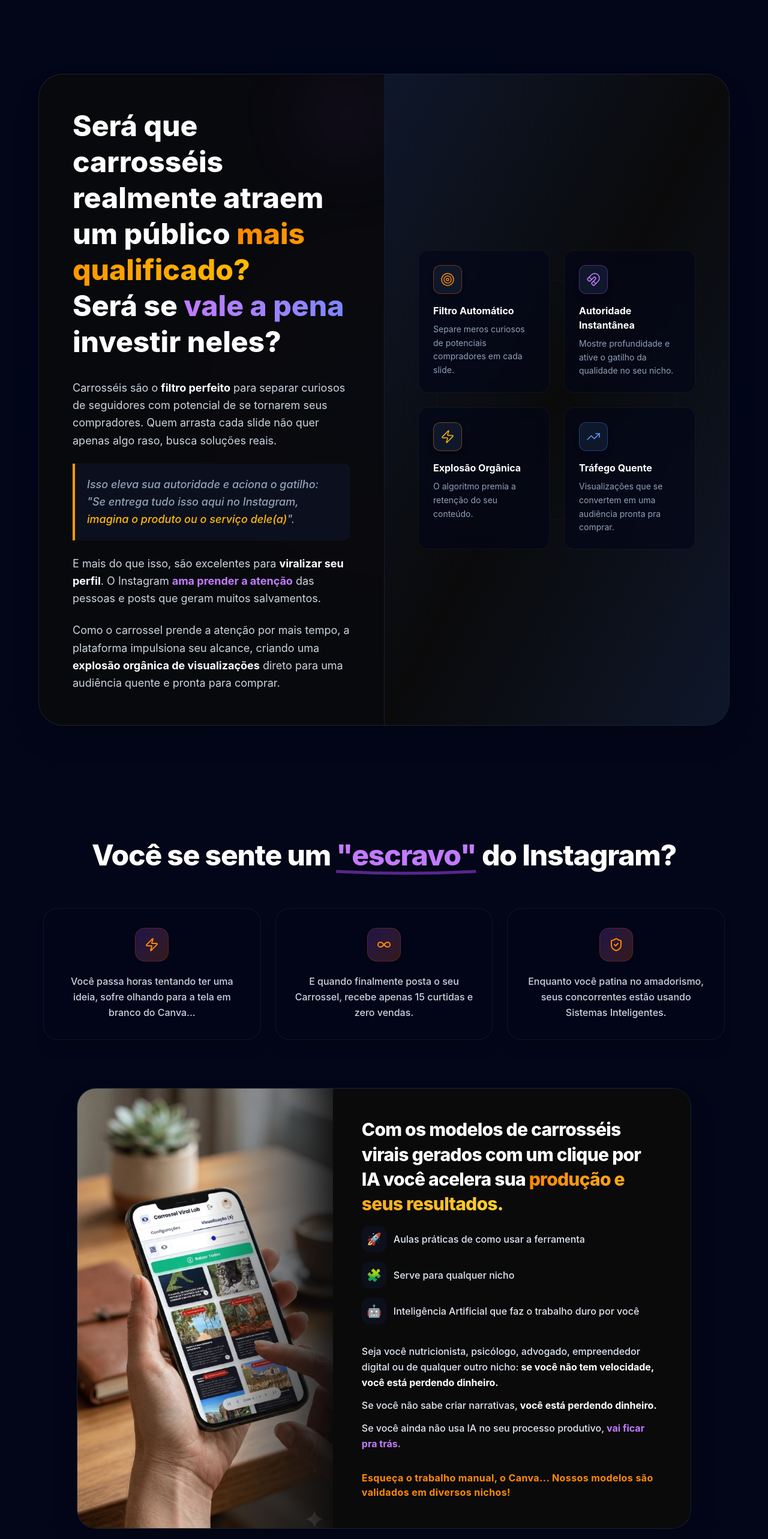
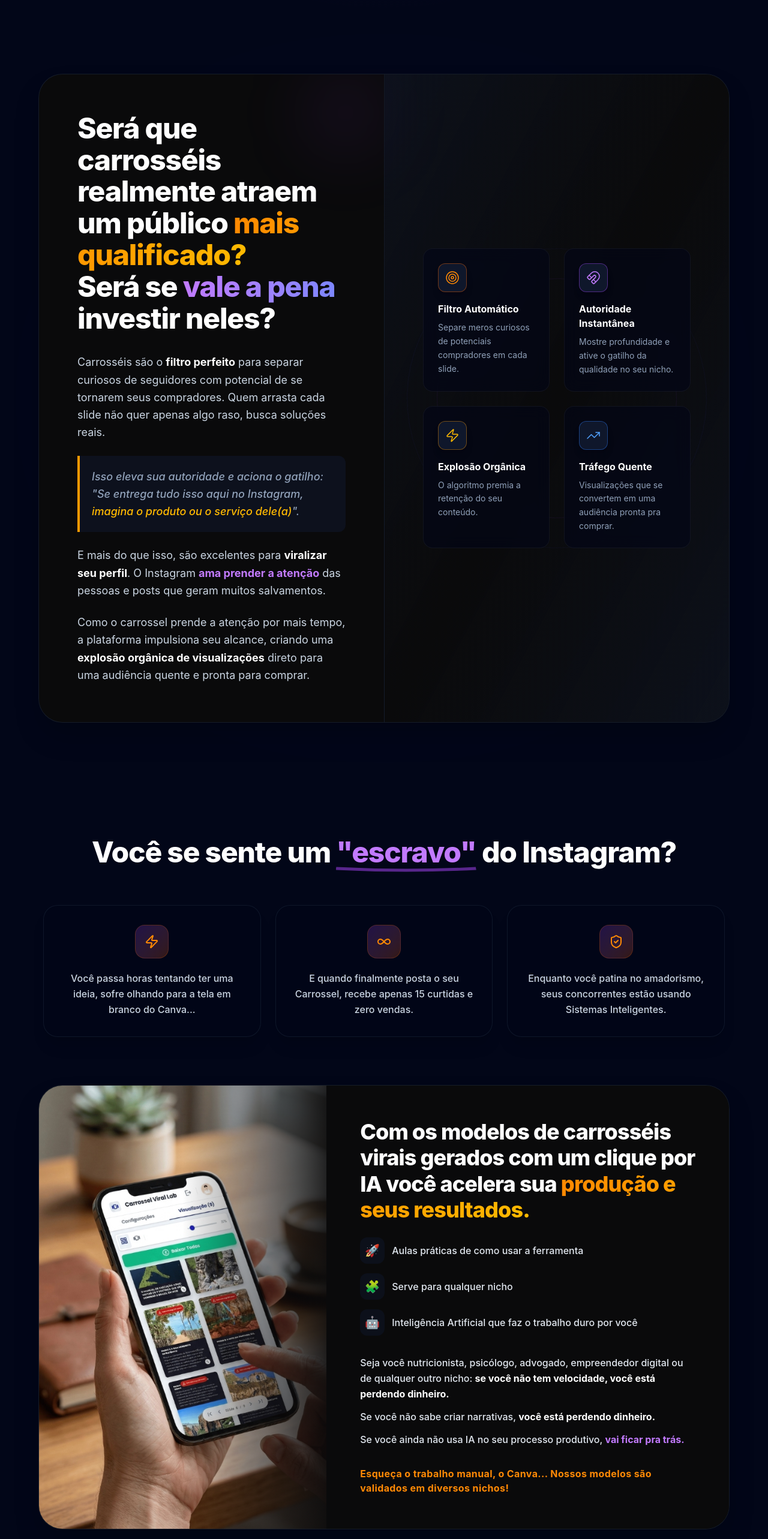
Before and after one commit to GLAUBERUCHOA/Corrosel-Viral, a Next.js app: page / in a window 1280 px wide. Shown: the part 3580-6146 px from the top of the page at 60% size. Built offline with nearby package versions, Linux system fonts and the light colour scheme; a web font is replaced by a local one.

Commit message:
style: unify mega card styles and typography for brand identity

```diff
--- a/app/page.tsx
+++ b/app/page.tsx
@@ -179,14 +179,14 @@ export default function HomePage() {
 
           <div className="max-w-6xl mx-auto relative z-10">
             <FadeInSection>
-              <div className="bg-[#0A0A0B]/80 backdrop-blur-xl border border-slate-800/80 rounded-[2.5rem] overflow-hidden shadow-2xl">
+              <div className="bg-[#0A0A0B] backdrop-blur-xl border border-slate-800/60 rounded-[2.5rem] overflow-hidden shadow-2xl">
                 <div className="flex flex-col lg:flex-row">
 
                   {/* Text Content Area */}
-                  <div className="w-full lg:w-1/2 p-10 sm:p-14 flex flex-col justify-center relative">
+                  <div className="w-full lg:w-1/2 p-8 md:p-12 lg:p-16 flex flex-col justify-center relative">
                     <div className="absolute top-0 right-0 w-32 h-32 bg-purple-500/10 blur-[60px] rounded-full pointer-events-none"></div>
 
-                    <h2 className="text-3xl sm:text-4xl lg:text-5xl font-extrabold text-white mb-8 leading-tight">
+                    <h2 className="text-3xl sm:text-4xl lg:text-5xl font-extrabold text-white mb-8 leading-[1.1] tracking-tight">
                       Será que carrosséis realmente atraem um público <span className="text-transparent bg-clip-text bg-gradient-to-r from-orange-400 to-amber-400">mais qualificado?</span> <br className="hidden sm:block" /> Será se <span className="text-transparent bg-clip-text bg-gradient-to-r from-purple-400 to-indigo-400">vale a pena</span> investir neles?
                     </h2>
 
@@ -207,7 +207,7 @@ export default function HomePage() {
                   </div>
 
                   {/* Visual Impact Area */}
-                  <div className="w-full lg:w-1/2 bg-gradient-to-br from-slate-900 via-[#0A0A0B] to-slate-900 border-l border-slate-800/50 p-10 sm:p-14 flex flex-col justify-center items-center relative overflow-hidden">
+                  <div className="w-full lg:w-1/2 bg-gradient-to-br from-slate-900/50 via-[#0A0A0B] to-slate-900/50 border-l border-slate-800/50 p-8 md:p-12 lg:p-16 flex flex-col justify-center items-center relative overflow-hidden">
                     {/* Glowing Accent Ring */}
                     <div className="absolute inset-0 flex items-center justify-center opacity-30 pointer-events-none">
                       <div className="w-[400px] h-[400px] border border-purple-500/30 rounded-full animate-[spin_20s_linear_infinite]"></div>
@@ -265,7 +265,7 @@ export default function HomePage() {
                 </div>
               </div>
 
-              <div className="bg-[#0A0A0B] border border-slate-800/80 rounded-[2rem] overflow-hidden flex flex-col md:flex-row mt-16 group hover:border-slate-700 transition-all duration-500 shadow-2xl max-w-5xl mx-auto">
+              <div className="bg-[#0A0A0B] border border-slate-800/60 rounded-[2.5rem] overflow-hidden flex flex-col md:flex-row mt-16 group hover:border-slate-700 transition-all duration-500 shadow-2xl max-w-6xl mx-auto">
                 <div className="w-full md:w-5/12 h-[350px] md:h-auto relative overflow-hidden shrink-0">
                   <Image
                     src="/images/mockup-hand.jpg"
@@ -279,9 +279,9 @@ export default function HomePage() {
                   <div className="absolute inset-0 bg-gradient-to-t from-[#0A0A0B] via-transparent to-transparent md:bg-gradient-to-l md:from-[#0A0A0B] md:via-transparent opacity-90 z-10"></div>
                 </div>
 
-                <div className="w-full md:w-7/12 p-8 md:p-10 lg:p-12 text-left flex flex-col justify-center relative z-20 bg-[#0A0A0B]">
-                  <h3 className="text-2xl md:text-3xl font-extrabold text-white mb-4 leading-snug tracking-tight">
-                    Com os modelos de carrosséis virais gerados com um clique por IA você acelera sua <span className="text-transparent bg-clip-text bg-gradient-to-r from-orange-400 to-amber-300">produção e seus resultados.</span>
+                <div className="w-full md:w-7/12 p-8 md:p-12 lg:p-14 text-left flex flex-col justify-center relative z-20 bg-[#0A0A0B]">
+                  <h3 className="text-2xl md:text-3xl lg:text-4xl font-extrabold text-white mb-6 leading-[1.2] tracking-tight">
+                    Com os modelos de carrosséis virais gerados com um clique por IA você acelera sua <span className="text-transparent bg-clip-text bg-gradient-to-r from-orange-400 to-amber-400">produção e seus resultados.</span>
                   </h3>
 
                   <ul className="space-y-4 mb-8">
```
